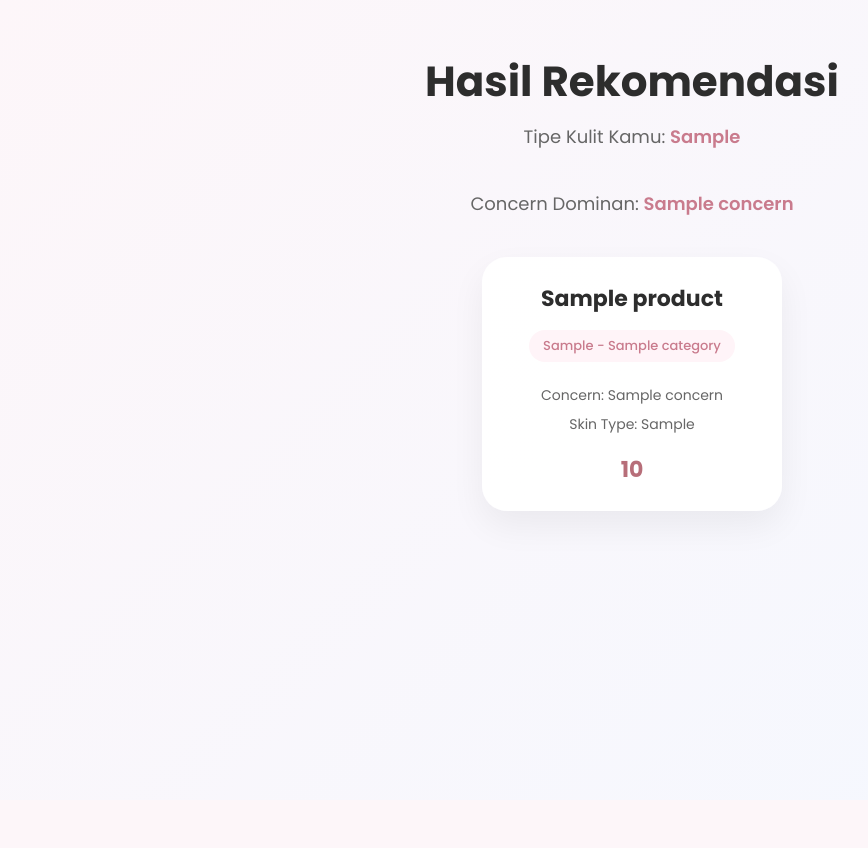
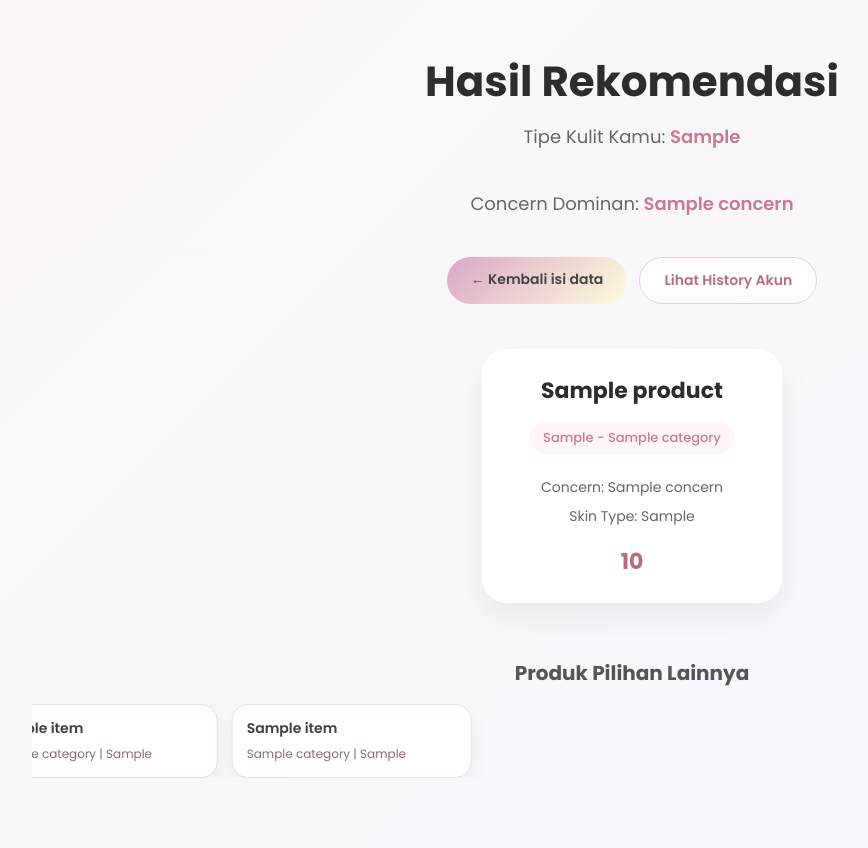
Before and after one commit to Callista1409/Sistem_Rekomendasi_Skincare, a Flask app: template templates/result.html in a window 1280 px wide. Shown: the whole page, without its empty margins (8-876 px from the left). Before the commit the page ends 528 px from the top, so only its background shows below. Run offline with Flask 3, Linux system fonts and the light colour scheme; the template is opened without the code that fills it: most values are stand-ins (such as "Sample title", 1, 10 or a date in 2020).

Commit message:
Penambahan history

```diff
--- a/app.py
+++ b/app.py
@@ -1,5 +1,7 @@
 from flask import Flask, render_template, request, redirect, session
 import os
+import json
+from datetime import datetime
 import pandas as pd
 from sklearn.ensemble import RandomForestClassifier
 from sklearn.preprocessing import LabelEncoder
@@ -10,9 +12,27 @@ app.secret_key = "skincare_secret_key"
 
 BASE_DIR = os.path.dirname(os.path.abspath(__file__))
 users_file = os.path.join(BASE_DIR, "users.csv")
+history_file = os.path.join(BASE_DIR, "history.csv")
 
 if not os.path.exists(users_file):
     pd.DataFrame(columns=["username", "email", "password"]).to_csv(users_file, index=False)
+if not os.path.exists(history_file):
+    pd.DataFrame(
+        columns=[
+            "created_at",
+            "email",
+            "age",
+            "gender",
+            "hydration",
+            "oil",
+            "sensitivity",
+            "humidity",
+            "temperature",
+            "skin_type",
+            "concern",
+            "products_json",
+        ]
+    ).to_csv(history_file, index=False)
 
 skin_df_raw = pd.read_csv(os.path.join(BASE_DIR, "Skin_Type_OG.csv"))
 products = pd.read_csv(os.path.join(BASE_DIR, "Produk_Skincare_Cleaned.csv"))
@@ -185,6 +205,45 @@ def profile():
     )
 
 
+@app.route("/history")
+def history():
+    if "user" not in session:
+        return redirect("/login")
+
+    current_email = session["user"].strip().lower()
+    history_df = pd.read_csv(history_file)
+
+    if history_df.empty:
+        return render_template("history.html", histories=[])
+
+    history_df["email"] = history_df["email"].astype(str).str.strip().str.lower()
+    user_history = history_df[history_df["email"] == current_email].copy()
+    user_history = user_history.sort_values(by="created_at", ascending=False)
+
+    histories = []
+    for _, row in user_history.iterrows():
+        try:
+            product_rows = json.loads(row["products_json"])
+        except Exception:
+            product_rows = []
+
+        histories.append({
+            "created_at": row.get("created_at", "-"),
+            "age": row.get("age", "-"),
+            "gender": row.get("gender", "-"),
+            "hydration": row.get("hydration", "-"),
+            "oil": row.get("oil", "-"),
+            "sensitivity": row.get("sensitivity", "-"),
+            "humidity": row.get("humidity", "-"),
+            "temperature": row.get("temperature", "-"),
+            "skin_type": row.get("skin_type", "-"),
+            "concern": row.get("concern", "-"),
+            "products": product_rows,
+        })
+
+    return render_template("history.html", histories=histories)
+
+
 def _safe_encode(encoder, value):
     classes = set(encoder.classes_)
     return encoder.transform([value if value in classes else encoder.classes_[0]])[0]
@@ -308,12 +367,34 @@ def predict():
 
     scored_products = _score_products(age, skin_type, concern)
     result = _pick_one_per_routine(scored_products)
+    result_records = result.to_dict(orient="records")
+
+    history_df = pd.read_csv(history_file)
+    new_history = pd.DataFrame([{
+        "created_at": datetime.now().strftime("%Y-%m-%d %H:%M:%S"),
+        "email": session["user"].strip().lower(),
+        "age": age,
+        "gender": gender,
+        "hydration": hydration,
+        "oil": oil,
+        "sensitivity": sensitivity,
+        "humidity": humidity,
+        "temperature": temperature,
+        "skin_type": skin_type,
+        "concern": concern,
+        "products_json": json.dumps(result_records),
+    }])
+    history_df = pd.concat([history_df, new_history], ignore_index=True)
+    history_df.to_csv(history_file, index=False)
+
+    carousel_products = products.head(20).to_dict(orient="records")
 
     return render_template(
         "result.html",
         skin_type=skin_type,
         concern=concern,
-        products=result.to_dict(orient="records")
+        products=result_records,
+        carousel_products=carousel_products
     )
 
 if __name__ == "__main__":
--- /dev/null
+++ b/history.csv
@@ -0,0 +1 @@
+created_at,email,age,gender,hydration,oil,sensitivity,humidity,temperature,skin_type,concern,products_json
--- a/templates/profile.html
+++ b/templates/profile.html
@@ -191,6 +191,10 @@
                     ← Kembali ke Form
                 </a>
 
+                <a href="/history" class="btn btn-back">
+                    Lihat History
+                </a>
+
                 <a href="/logout" class="btn btn-logout">
                     Logout
                 </a>
--- a/templates/result.html
+++ b/templates/result.html
@@ -89,6 +89,81 @@
       font-weight: 700;
       color: #b76e79;
     }
+
+    .actions {
+      margin: 30px 0 45px;
+      display: flex;
+      justify-content: center;
+      gap: 12px;
+      flex-wrap: wrap;
+    }
+
+    .btn {
+      display: inline-block;
+      padding: 12px 24px;
+      border-radius: 999px;
+      text-decoration: none;
+      font-size: 14px;
+      font-weight: 600;
+      color: #b76e79;
+      background: rgba(255,255,255,0.9);
+      border: 1px solid #e8cfd5;
+    }
+
+    .btn.primary {
+      background: linear-gradient(135deg, #d9a7c7, #fffcdc);
+      color: #444;
+      border: none;
+    }
+
+    .carousel-title {
+      margin: 55px 0 16px;
+      color: #555;
+      font-size: 20px;
+    }
+
+    .carousel-wrap {
+      overflow: hidden;
+      width: 100%;
+      margin: 0 auto 20px;
+      max-width: 1200px;
+    }
+
+    .carousel-track {
+      display: flex;
+      gap: 14px;
+      width: max-content;
+      animation: scroll-left 30s linear infinite;
+    }
+
+    .mini-card {
+      width: 240px;
+      background: rgba(255,255,255,0.95);
+      border: 1px solid #f1d9e1;
+      border-radius: 16px;
+      padding: 14px;
+      text-align: left;
+      box-shadow: 0 8px 20px rgba(0,0,0,0.05);
+      flex-shrink: 0;
+    }
+
+    .mini-name {
+      font-size: 14px;
+      font-weight: 600;
+      color: #3f3f3f;
+      margin-bottom: 6px;
+      line-height: 1.4;
+    }
+
+    .mini-meta {
+      font-size: 12px;
+      color: #8b6b73;
+    }
+
+    @keyframes scroll-left {
+      from { transform: translateX(0); }
+      to { transform: translateX(-50%); }
+    }
   </style>
 </head>
 <body>
@@ -100,6 +175,11 @@
   </div>
   <div class="skin-type">
     Concern Dominan: <span>{{ concern }}</span>
+  </div>
+
+  <div class="actions">
+    <a href="/form" class="btn primary">← Kembali isi data</a>
+    <a href="/history" class="btn">Lihat History Akun</a>
   </div>
 
   <div class="container">
@@ -135,5 +215,23 @@
     {% endfor %}
   </div>
 
+  <h2 class="carousel-title">Produk Pilihan Lainnya</h2>
+  <div class="carousel-wrap">
+    <div class="carousel-track">
+      {% for item in carousel_products %}
+      <div class="mini-card">
+        <div class="mini-name">{{ item.product_name }}</div>
+        <div class="mini-meta">{{ item.category }} | {{ item.skin_type }}</div>
+      </div>
+      {% endfor %}
+      {% for item in carousel_products %}
+      <div class="mini-card">
+        <div class="mini-name">{{ item.product_name }}</div>
+        <div class="mini-meta">{{ item.category }} | {{ item.skin_type }}</div>
+      </div>
+      {% endfor %}
+    </div>
+  </div>
+
 </body>
 </html>
```
Also changed, not shown: templates/form.html (+23 -0 lines), templates/history.html (added, +85 -0 lines).
